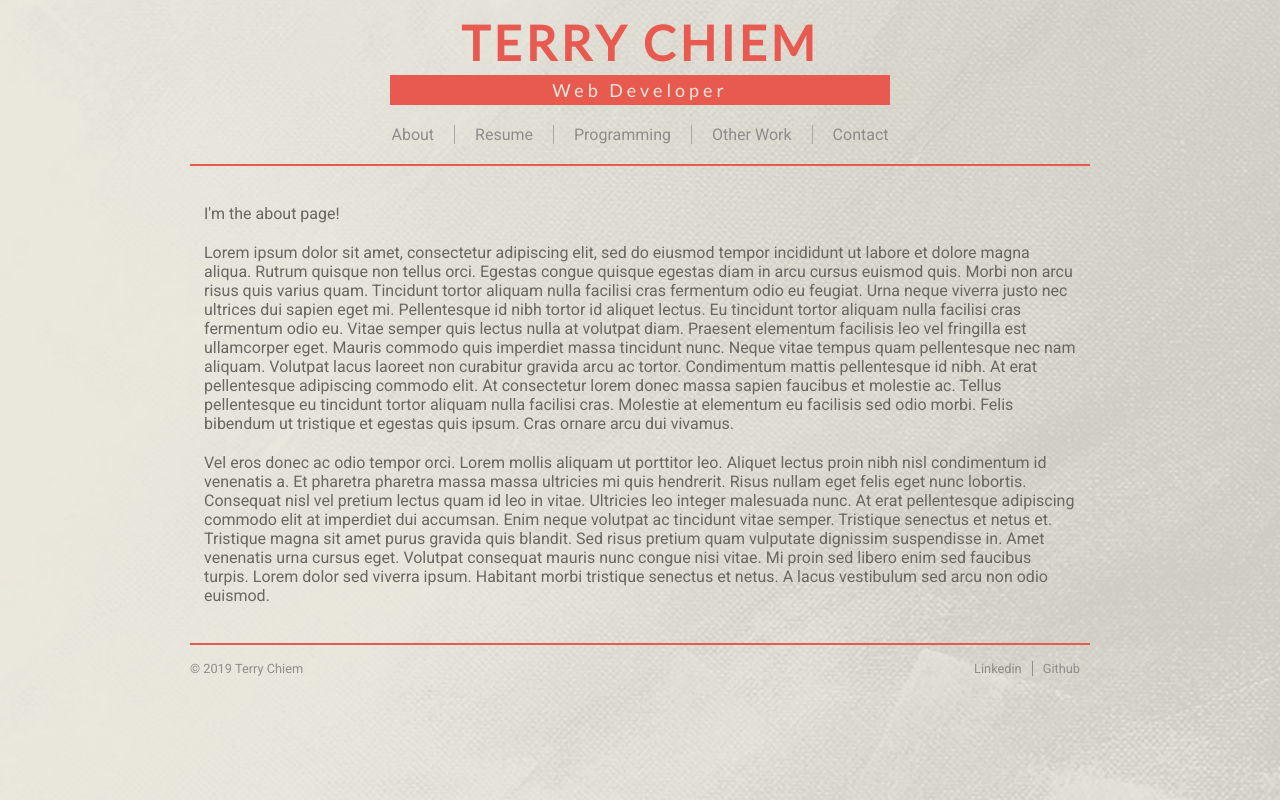
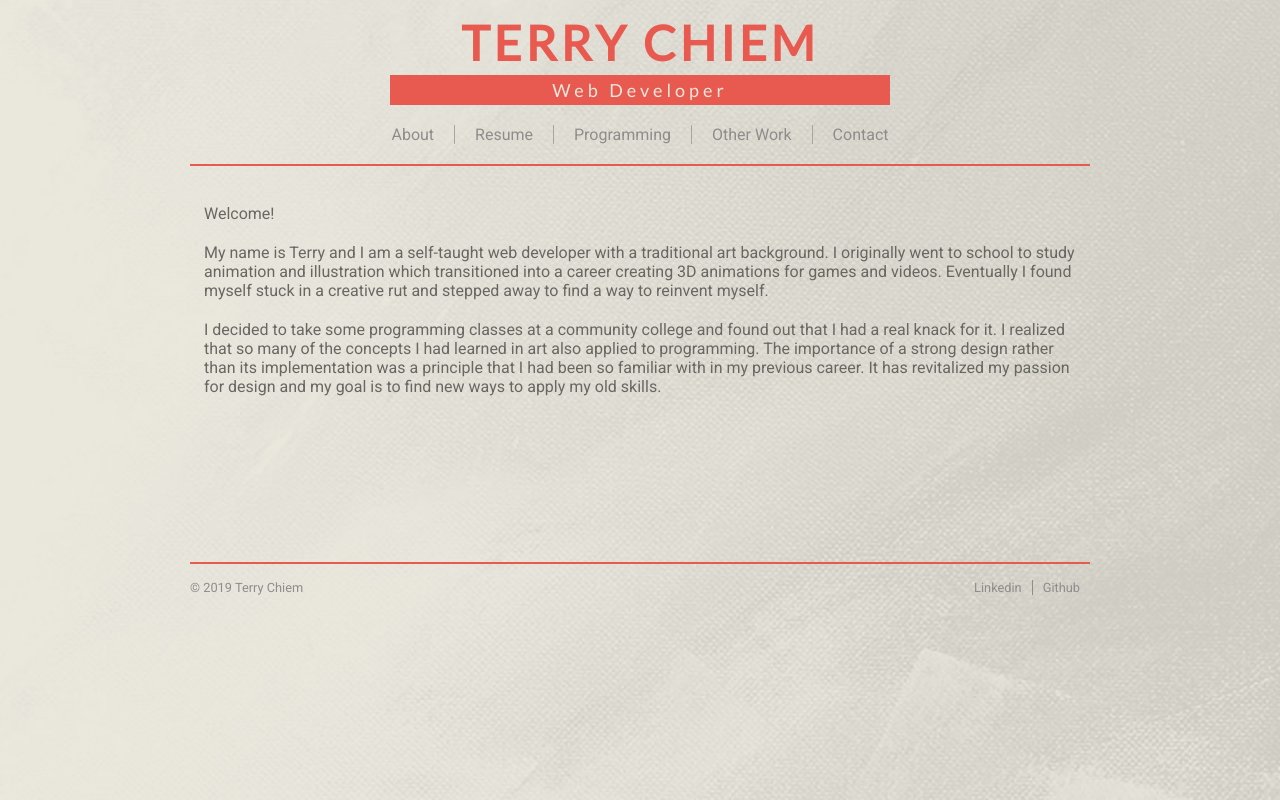
Before and after one commit to terchiem/homepage, a React (Create React App) app: page / in a window 1280 px wide. Built offline with nearby package versions, Linux system fonts and the light colour scheme.

Commit message:
complete content for About component

```diff
--- a/src/components/About.js
+++ b/src/components/About.js
@@ -3,12 +3,12 @@ import React from 'react';
 function About() {
   return (
     <div className="page">
-      <p>I'm the about page!</p>
+      <p>Welcome!</p>
       <p>
-        Lorem ipsum dolor sit amet, consectetur adipiscing elit, sed do eiusmod tempor incididunt ut labore et dolore magna aliqua. Rutrum quisque non tellus orci. Egestas congue quisque egestas diam in arcu cursus euismod quis. Morbi non arcu risus quis varius quam. Tincidunt tortor aliquam nulla facilisi cras fermentum odio eu feugiat. Urna neque viverra justo nec ultrices dui sapien eget mi. Pellentesque id nibh tortor id aliquet lectus. Eu tincidunt tortor aliquam nulla facilisi cras fermentum odio eu. Vitae semper quis lectus nulla at volutpat diam. Praesent elementum facilisis leo vel fringilla est ullamcorper eget. Mauris commodo quis imperdiet massa tincidunt nunc. Neque vitae tempus quam pellentesque nec nam aliquam. Volutpat lacus laoreet non curabitur gravida arcu ac tortor. Condimentum mattis pellentesque id nibh. At erat pellentesque adipiscing commodo elit. At consectetur lorem donec massa sapien faucibus et molestie ac. Tellus pellentesque eu tincidunt tortor aliquam nulla facilisi cras. Molestie at elementum eu facilisis sed odio morbi. Felis bibendum ut tristique et egestas quis ipsum. Cras ornare arcu dui vivamus.
+        My name is Terry and I am a self-taught web developer with a traditional art background. I originally went to school to study animation and illustration which transitioned into a career creating 3D animations for games and videos. Eventually I found myself stuck in a creative rut and stepped away to find a way to reinvent myself.
       </p>
       <p>
-        Vel eros donec ac odio tempor orci. Lorem mollis aliquam ut porttitor leo. Aliquet lectus proin nibh nisl condimentum id venenatis a. Et pharetra pharetra massa massa ultricies mi quis hendrerit. Risus nullam eget felis eget nunc lobortis. Consequat nisl vel pretium lectus quam id leo in vitae. Ultricies leo integer malesuada nunc. At erat pellentesque adipiscing commodo elit at imperdiet dui accumsan. Enim neque volutpat ac tincidunt vitae semper. Tristique senectus et netus et. Tristique magna sit amet purus gravida quis blandit. Sed risus pretium quam vulputate dignissim suspendisse in. Amet venenatis urna cursus eget. Volutpat consequat mauris nunc congue nisi vitae. Mi proin sed libero enim sed faucibus turpis. Lorem dolor sed viverra ipsum. Habitant morbi tristique senectus et netus. A lacus vestibulum sed arcu non odio euismod.
+        I decided to take some programming classes at a community college and found out that I had a real knack for it. I realized that so many of the concepts I had learned in art also applied to programming. The importance of a strong design rather than its implementation was a principle that I had been so familiar with in my previous career. It has revitalized my passion for design and my goal is to find new ways to apply my old skills.
       </p>
     </div>
   )
```
